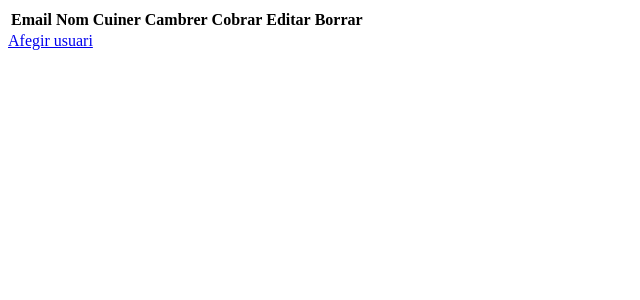
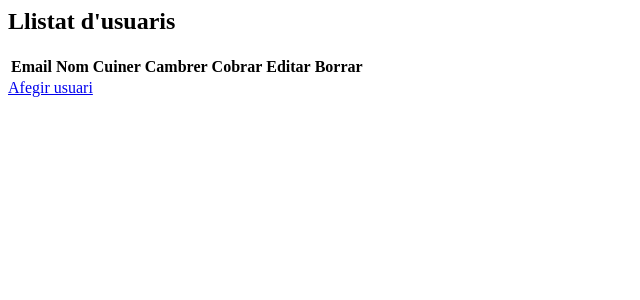
Before and after one commit to jferre9/Practica_PHP, a CodeIgniter app: the page made by application/views/administrador.php in a window 1280 px wide. Shown: the top 300 px of the page, without its empty margins (0-640 px from the left). Run offline with CodeIgniter, Linux system fonts and the light colour scheme; data that the repository does not hold is empty.

Commit message:
commit final????

```diff
--- a/application/views/administrador.php
+++ b/application/views/administrador.php
@@ -14,9 +14,10 @@ defined('BASEPATH') OR exit('No direct script access allowed');
 
 
 <div class="container">
+    <h2 class="text-center">Llistat d'usuaris</h2>
     <table class="table table-hover">
         <tr>
-            <th>Email</th><th>Nom</th><th>Cuiner</th><th>Cambrer</th><th>Cobrar</th><th>Editar</th><th>Borrar</th>
+            <th>Email</th><th>Nom</th><th class="text-center">Cuiner</th><th class="text-center">Cambrer</th><th class="text-center">Cobrar</th><th class="text-center">Editar</th><th class="text-center">Borrar</th>
         </tr>
         <?php
         foreach ($usuaris as $u) {
@@ -24,31 +25,31 @@ defined('BASEPATH') OR exit('No direct script access allowed');
             <tr>
                 <td><?php echo $u['email'] ?></td>
                 <td><?php echo $u['nom'] ?></td>
-                <td><?php
+                <td class="text-center"><?php
         if ($u['cuiner']) {
             echo '<span style="color:green" class="glyphicon glyphicon-ok" aria-hidden="true"></span>';
         } else {
             echo '<span style="color:red" class="glyphicon glyphicon-remove" aria-hidden="true"></span>';
         }
             ?></td>
-                <td><?php
+                <td class="text-center"><?php
                     if ($u['cambrer']) {
                         echo '<span style="color:green" class="glyphicon glyphicon-ok" aria-hidden="true"></span>';
                     } else {
                         echo '<span style="color:red" class="glyphicon glyphicon-remove" aria-hidden="true"></span>';
                     }
                     ?></td>
-                <td><?php
+                <td class="text-center"><?php
                     if ($u['cobrar']) {
                         echo '<span style="color:green" class="glyphicon glyphicon-ok" aria-hidden="true"></span>';
                     } else {
                         echo '<span style="color:red" class="glyphicon glyphicon-remove" aria-hidden="true"></span>';
                     }
                     ?></td>
-                <td>
+                <td class="text-center">
                     <a class="btn btn-success" href="<?php echo site_url("administrador/editar/".$u['id']) ?>">Editar</a>
                 </td>
-                <td>
+                <td class="text-center">
                     <a class="btn btn-danger" href="<?php echo site_url("administrador/borrar/".$u['id']) ?>"><i class="fa fa-trash" aria-hidden="true"></i> Borrar</a>
                 </td>
             </tr>
--- a/application/views/factura.php
+++ b/application/views/factura.php
@@ -3,6 +3,7 @@ defined('BASEPATH') OR exit('No direct script access allowed');
 ?>
 
 <div class="container">
+    <h2 class="text-center">Factura</h2>
     <table class="table table-hover">
         <tr>
             <th>Producte</th><th>Categoria</th><th>Quantitat</th><th>Preu</th>
--- a/application/views/historic.php
+++ b/application/views/historic.php
@@ -7,10 +7,10 @@ defined('BASEPATH') OR exit('No direct script access allowed');
 
 
     <div class="container">
-
+        <h2 class="text-center">Factures</h2>
         <table class="table table-hover">
             <tr>
-                <th>Data</th><th>Import</th><th>Veure</th>
+                <th>Data</th><th>Import</th><th class="text-center">Veure</th>
             </tr>
 
             <?php
@@ -19,7 +19,7 @@ defined('BASEPATH') OR exit('No direct script access allowed');
                 <tr>
                     <td><?php echo $value['data_pagament']; ?></td>
                     <td><?php echo $value['preu_final'] . " €"; ?></td>
-                    <td><a class="btn btn-success" href="<?php echo site_url("/cobrar/factura/" . $value['id']); ?>">Veure</a></td>
+                    <td class="text-center"><a class="btn btn-success" href="<?php echo site_url("/cobrar/factura/" . $value['id']); ?>">Veure</a></td>
                 </tr>
                 <?php
             }
```
Also changed, not shown: application/views/cobrar.php (+6 -4 lines), application/views/cuiner.php (+4 -4 lines).
